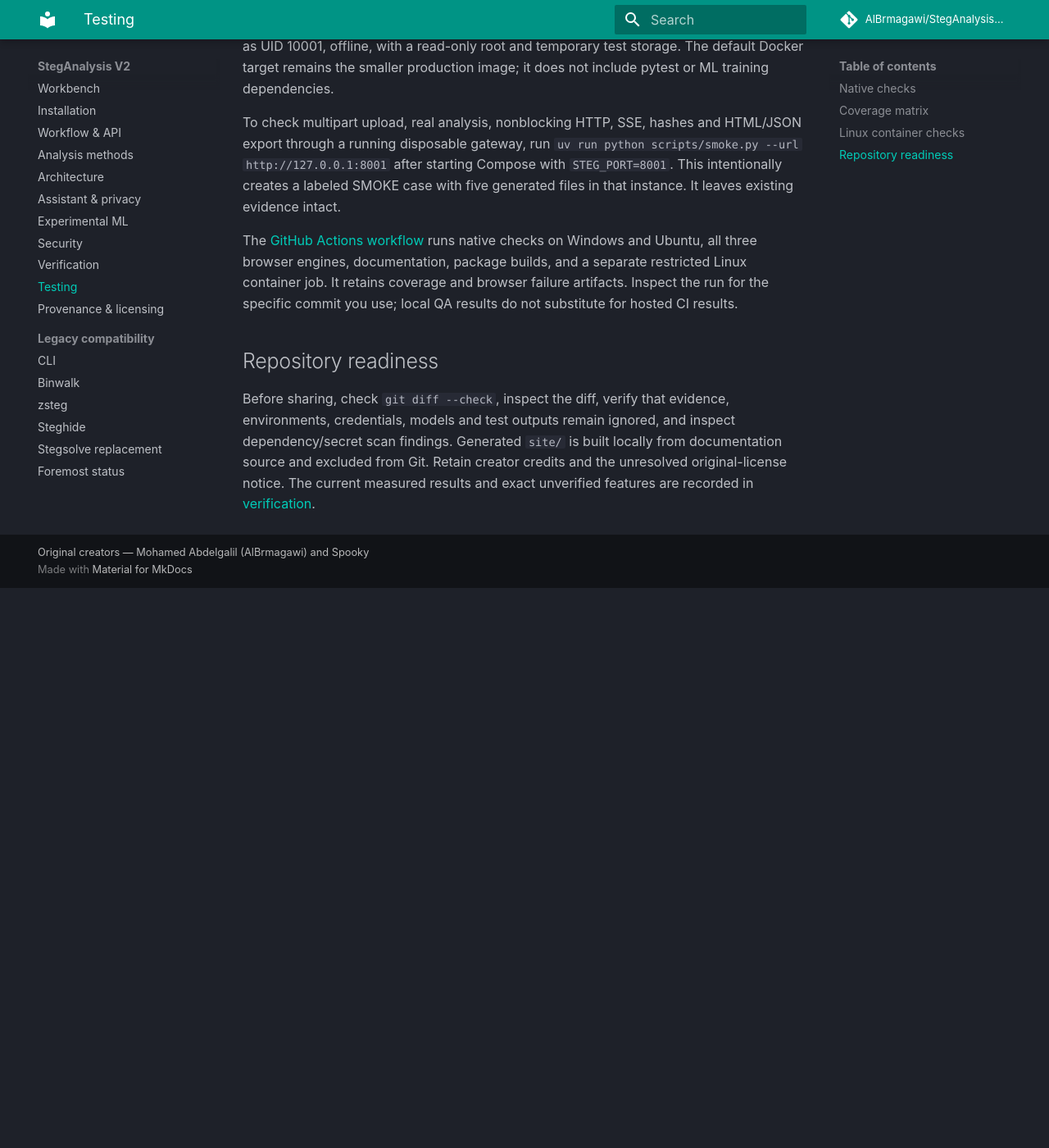
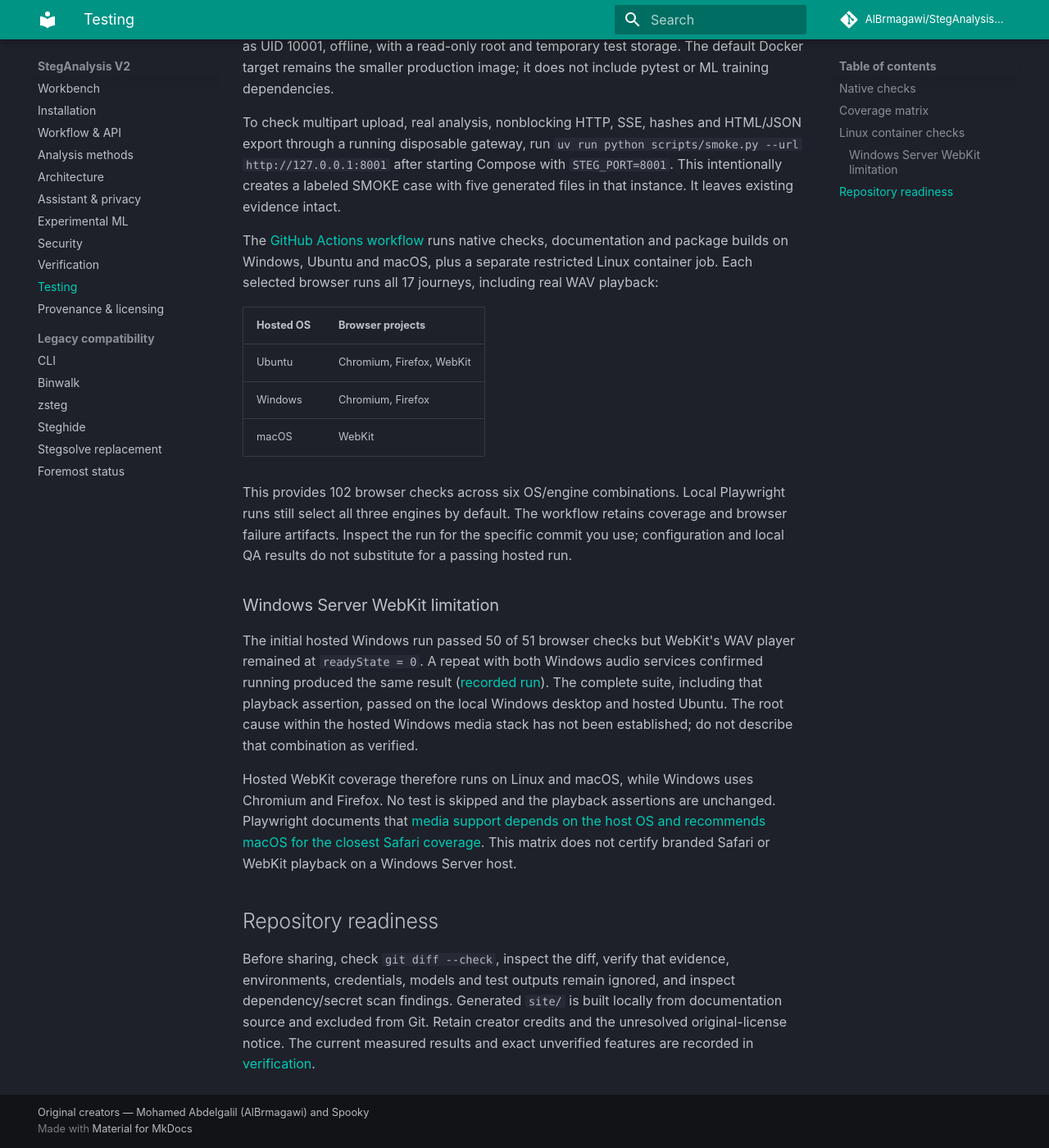
Before and after one commit to AlBrmagawi/StegAnalysis-V2-AI-Assisted, an MkDocs documentation site: the page built from docs/testing.md, in a window 1280 px wide and 1400 px high, scrolled down 2515 px. Shown: the whole window at 82% size. Built offline with MkDocs 1.6.1 and Material for MkDocs 9.7.7, drawn with Linux system fonts in a browser that asks for light colours; comment, search, counter and statistics services are not loaded; before the commit the page ends 3232 px from its top, so only the background shows below that.

Commit message:
ci: verify browsers across Windows Linux and macOS

```diff
--- a/docs/testing.md
+++ b/docs/testing.md
@@ -55,7 +55,21 @@
 
 To check multipart upload, real analysis, nonblocking HTTP, SSE, hashes and HTML/JSON export through a running disposable gateway, run `uv run python scripts/smoke.py --url http://127.0.0.1:8001` after starting Compose with `STEG_PORT=8001`. This intentionally creates a labeled SMOKE case with five generated files in that instance. It leaves existing evidence intact.
 
-The [GitHub Actions workflow](https://github.com/AlBrmagawi/StegAnalysis-V2-AI-Assisted/actions/workflows/checks.yml) runs native checks on Windows and Ubuntu, all three browser engines, documentation, package builds, and a separate restricted Linux container job. It retains coverage and browser failure artifacts. Inspect the run for the specific commit you use; local QA results do not substitute for hosted CI results.
+The [GitHub Actions workflow](https://github.com/AlBrmagawi/StegAnalysis-V2-AI-Assisted/actions/workflows/checks.yml) runs native checks, documentation and package builds on Windows, Ubuntu and macOS, plus a separate restricted Linux container job. Each selected browser runs all 17 journeys, including real WAV playback:
+
+| Hosted OS | Browser projects |
+|---|---|
+| Ubuntu | Chromium, Firefox, WebKit |
+| Windows | Chromium, Firefox |
+| macOS | WebKit |
+
+This provides 102 browser checks across six OS/engine combinations. Local Playwright runs still select all three engines by default. The workflow retains coverage and browser failure artifacts. Inspect the run for the specific commit you use; configuration and local QA results do not substitute for a passing hosted run.
+
+### Windows Server WebKit limitation
+
+The initial hosted Windows run passed 50 of 51 browser checks but WebKit's WAV player remained at `readyState = 0`. A repeat with both Windows audio services confirmed running produced the same result ([recorded run](https://github.com/AlBrmagawi/StegAnalysis-V2-AI-Assisted/actions/runs/36645433731)). The complete suite, including that playback assertion, passed on the local Windows desktop and hosted Ubuntu. The root cause within the hosted Windows media stack has not been established; do not describe that combination as verified.
+
+Hosted WebKit coverage therefore runs on Linux and macOS, while Windows uses Chromium and Firefox. No test is skipped and the playback assertions are unchanged. Playwright documents that [media support depends on the host OS and recommends macOS for the closest Safari coverage](https://github.com/microsoft/playwright/blob/main/docs/src/browsers.md#webkit). This matrix does not certify branded Safari or WebKit playback on a Windows Server host.
 
 ## Repository readiness
 
```
Also changed, not shown: CHANGELOG.md (+1 -0 lines), docs/verification.md (+2 -2 lines), 1 other file.
